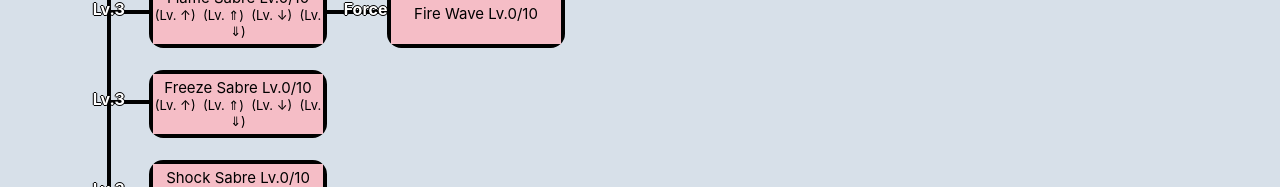
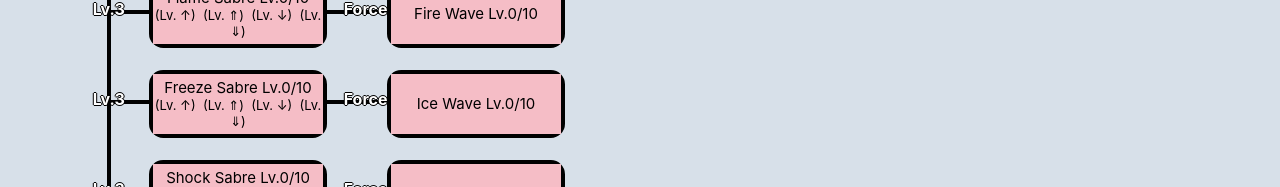
Before and after one commit to aturfah/eo2u-skillsim, a React (Create React App) app: page / in a window 1280 px wide. Shown: the part 613-800 px from the top of the page. Built offline with nearby package versions, Linux system fonts and the light colour scheme.

Commit message:
Add some other skills

```diff
--- a/src/data/tree_data.js
+++ b/src/data/tree_data.js
@@ -679,14 +679,30 @@ const treeData = [
             baseSkill: false,
             coords: {x: 0, y: 4},
             numBefore: 1,
+            numAfter: 1,
             preReqLevels: [3]
         },
         {
+            skillID: 'ice_wave',
+            baseSkill: false,
+            coords: {x: 1, y: 4},
+            numBefore: 1,
+            preReqLevels: ['Force']
+        },
+        {
             skillID: 'shock_sabre',
             baseSkill: false,
             coords: {x: 0, y: 5},
             numBefore: 1,
+            numAfter: 1,
             preReqLevels: [3]
+        },
+        {
+            skillID: 'thunder_wave',
+            baseSkill: false,
+            coords: {x: 1, y: 5},
+            numBefore: 1,
+            preReqLevels: ['Force']
         },
         {
             skillID: 'delayed_chase',
```
